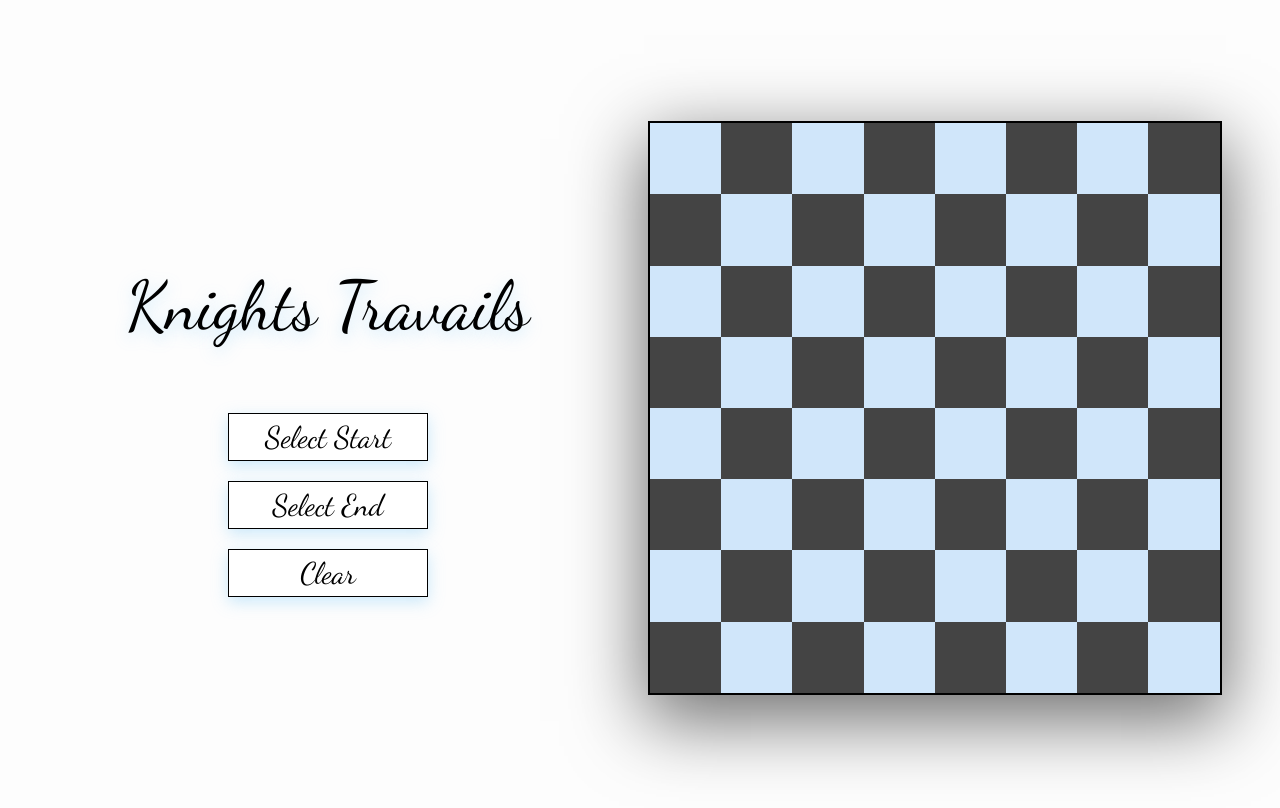
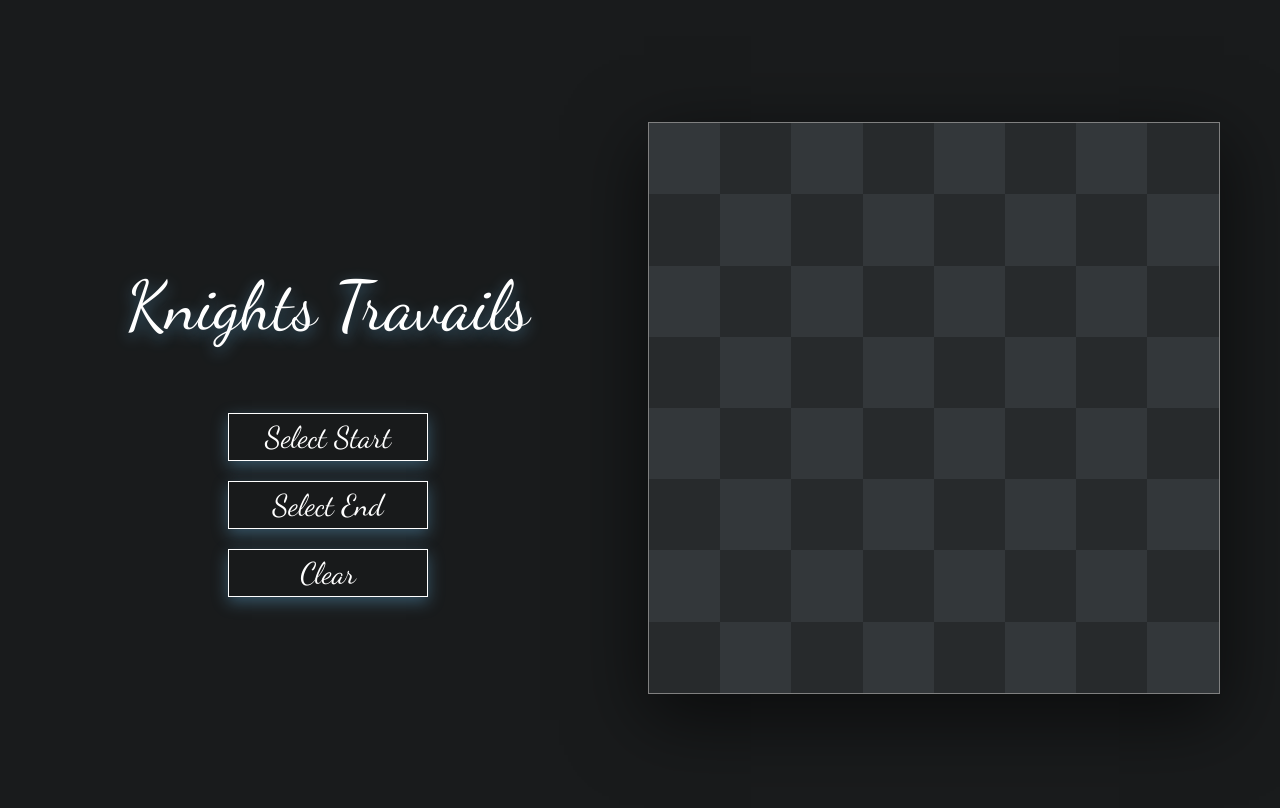
Before and after one commit to paulvu2023/Knights-Travails, a website built with webpack: page dist/index.html in a window 1280 px wide. Built offline with Linux system fonts and the light colour scheme.

Commit message:
Change webpage color theme to a darker theme

```diff
--- a/src/styles.css
+++ b/src/styles.css
@@ -10,7 +10,7 @@ html, body {
 body {
   overflow: hidden;
   display: flex;
-  background: rgb(253, 253, 253);
+  background: rgb(25, 27, 28);
 }
 
 /* Styling for left side */
@@ -26,7 +26,8 @@ body {
 h1 {
   font-weight: 100;
   font-size: calc(30px + 3vw);
-  text-shadow: rgba(109, 196, 247, 0.35) 0px 5px 15px;
+  color: white;
+  text-shadow: rgba(109, 196, 247, 0.45) 0px 5px 15px;
   transition: transform .3s ease;
 }
 
@@ -38,15 +39,16 @@ button {
   width: 200px;
   padding: 5px;
   font-size: 30px;
-  background: white;
-  border: 1px solid black;
+  background: rgb(24,26,27);
+  color: white;
+  border: 1px solid white;
   box-shadow: rgba(109, 196, 247, 0.35) 0px 5px 15px;
   transition: transform .3s ease-in-out;
 }
 
 button:hover {
   transform: scale(1.05);
-  border: 2px solid black;
+  border: 2px solid white;
 }
 
 .right {
@@ -59,7 +61,7 @@ button:hover {
 /* Styling for chessboard */
 .chessboard {
   display: flex;
-  border: 2px solid black;
+  border: 1px solid gray;
   flex-direction: column;
   margin-right: 20px;
   box-shadow: rgba(0, 0, 0, 0.56) 0px 22px 70px 4px;
@@ -80,17 +82,17 @@ button:hover {
 
 /* Add styling for alternating squares */
 .row:nth-child(even) .square:nth-child(even) {
-  background-color: rgb(208, 230, 250);
+  background-color: rgb(51, 55, 58);
 }
 
 .row:nth-child(even) .square:nth-child(odd) {
-  background-color: #444;
+  background-color: rgb(39, 42, 44);
 }
 
 .row:nth-child(odd) .square:nth-child(even) {
-  background-color: #444;
+  background-color: rgb(39, 42, 44);
 }
 
 .row:nth-child(odd) .square:nth-child(odd) {
-  background-color: rgb(208, 230, 250);
+  background-color: rgb(51, 55, 58);
 }
```
Also changed, not shown: dist/main.js.
